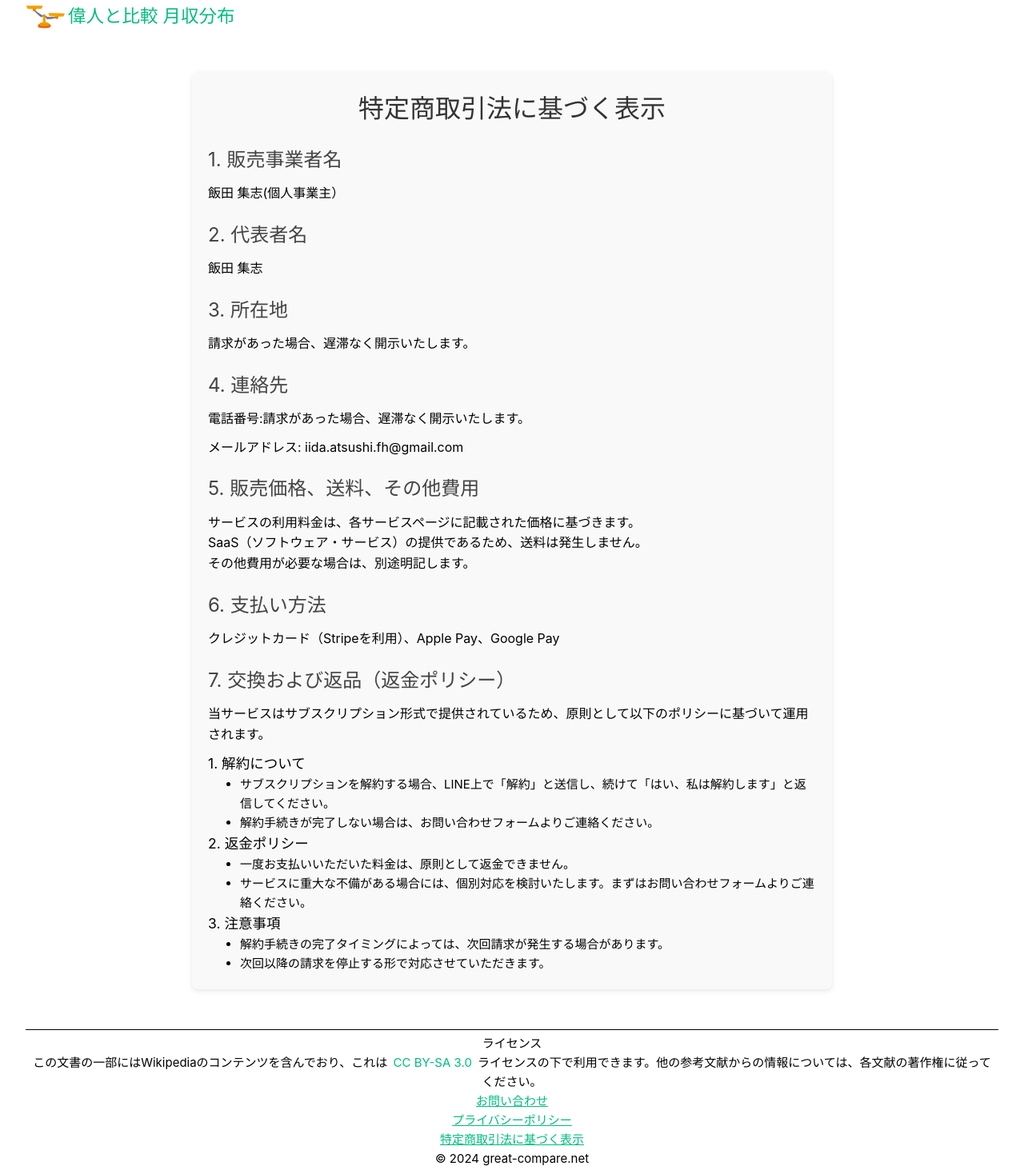
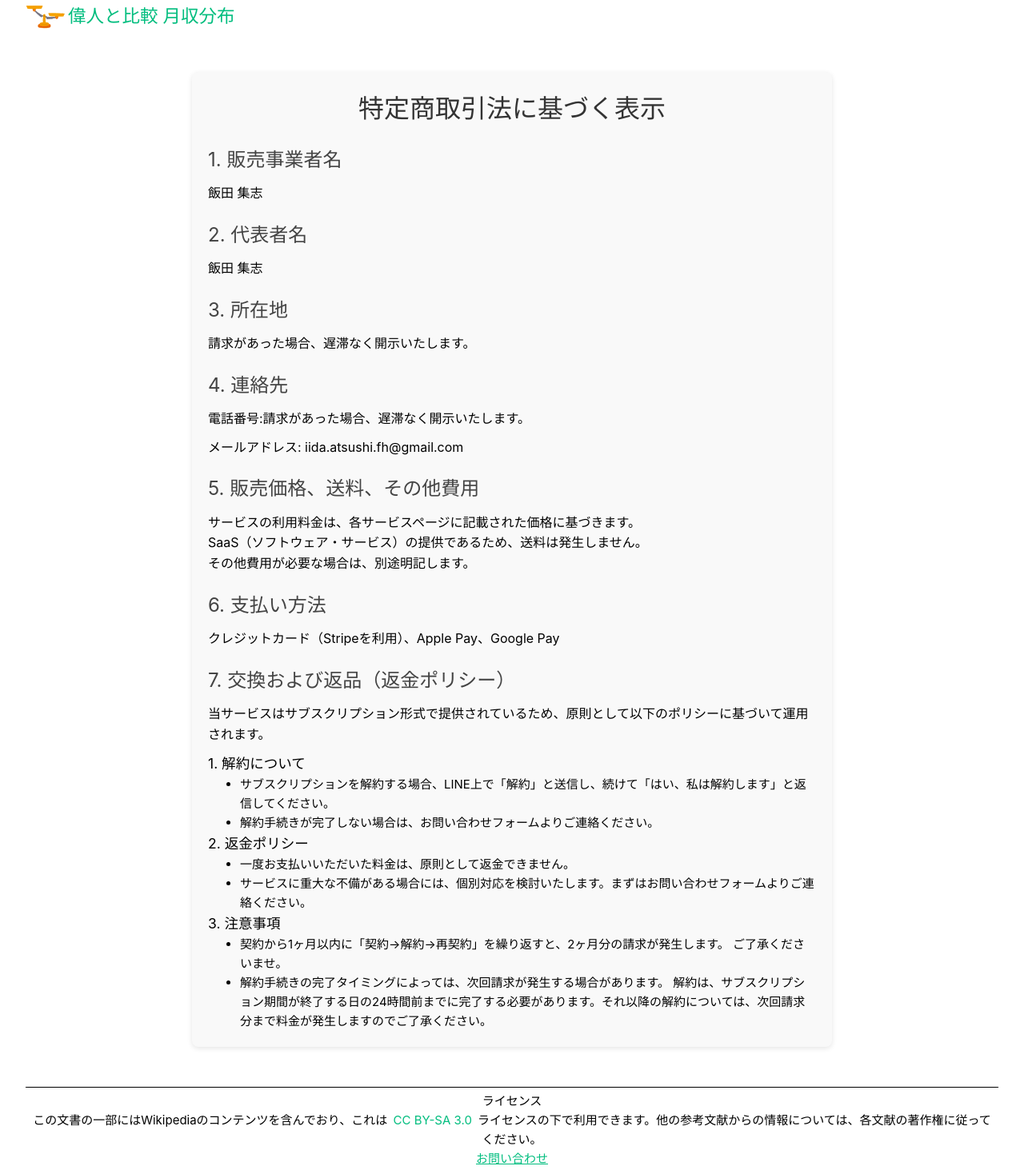
Before and after one commit to stamander/studyVue, a Vue app: page /business-information in a window 1280 px wide. Shown: the top 1463 px of the page at 80% size. Built offline with nearby package versions, Linux system fonts and the light colour scheme.

Commit message:
fix little modify

```diff
--- a/src/components/BusinessInformation.vue
+++ b/src/components/BusinessInformation.vue
@@ -5,7 +5,7 @@
     <h1>特定商取引法に基づく表示</h1>
 
     <h2>1. 販売事業者名</h2>
-    <p>飯田 集志(個人事業主）</p>
+    <p>飯田 集志</p>
 
     <h2>2. 代表者名</h2>
     <p>飯田 集志</p>
@@ -36,9 +36,7 @@
       <li>
         サブスクリプションを解約する場合、LINE上で「解約」と送信し、続けて「はい、私は解約します」と返信してください。
       </li>
-      <li>
-        解約手続きが完了しない場合は、お問い合わせフォームよりご連絡ください。
-      </li>
+      <li>解約手続きが完了しない場合は、お問い合わせフォームよりご連絡ください。</li>
     </ul>
 
     <h3>2. 返金ポリシー</h3>
@@ -51,8 +49,14 @@
 
     <h3>3. 注意事項</h3>
     <ul>
-      <li>解約手続きの完了タイミングによっては、次回請求が発生する場合があります。</li>
-      <li>次回以降の請求を停止する形で対応させていただきます。</li>
+      <li>
+        契約から1ヶ月以内に「契約→解約→再契約」を繰り返すと、2ヶ月分の請求が発生します。
+        ご了承くださいませ。
+      </li>
+      <li>
+        解約手続きの完了タイミングによっては、次回請求が発生する場合があります。
+        解約は、サブスクリプション期間が終了する日の24時間前までに完了する必要があります。それ以降の解約については、次回請求分まで料金が発生しますのでご了承ください。
+      </li>
     </ul>
   </div>
 </template>
--- a/src/components/CompareMoney.vue
+++ b/src/components/CompareMoney.vue
@@ -181,10 +181,10 @@ const updateChartColor = () => {
     </div>
 
     <div id="main-contents">
-      <h3>あなたはおいくつですか？</h3>
+      <h3>あなたはおいくつですか？(歳)</h3>
       <input type="number" v-model.number="age" placeholder="年齢を入力してください" />
       <p v-if="ageError" style="color: red">年齢は数値で入力してください。</p>
-      <h3>あなたの月収はいくらですか？</h3>
+      <h3>あなたの月収はいくらですか？(万円)</h3>
       <input type="number" v-model.number="income" placeholder="月収を入力してください" />
       <p v-if="incomeError" style="color: red">月収は数値で入力してください。</p>
       <button class="dark-green-button" @click="compareMoneySubmit">自分の月収の分布をみる</button>
@@ -209,6 +209,9 @@ const updateChartColor = () => {
         <div class="chart-container" style="height: 40vh">
           <IncomeChart :chartData="selectedData" :chartOptions="chartOptions" />
         </div>
+        <a href="https://line.me/R/ti/p/%40242hetfw" target="_blank" class="reference-link">
+          一緒に年収をアップする方法を考えませんか？
+        </a>
       </div>
 
       <div v-else>
```
